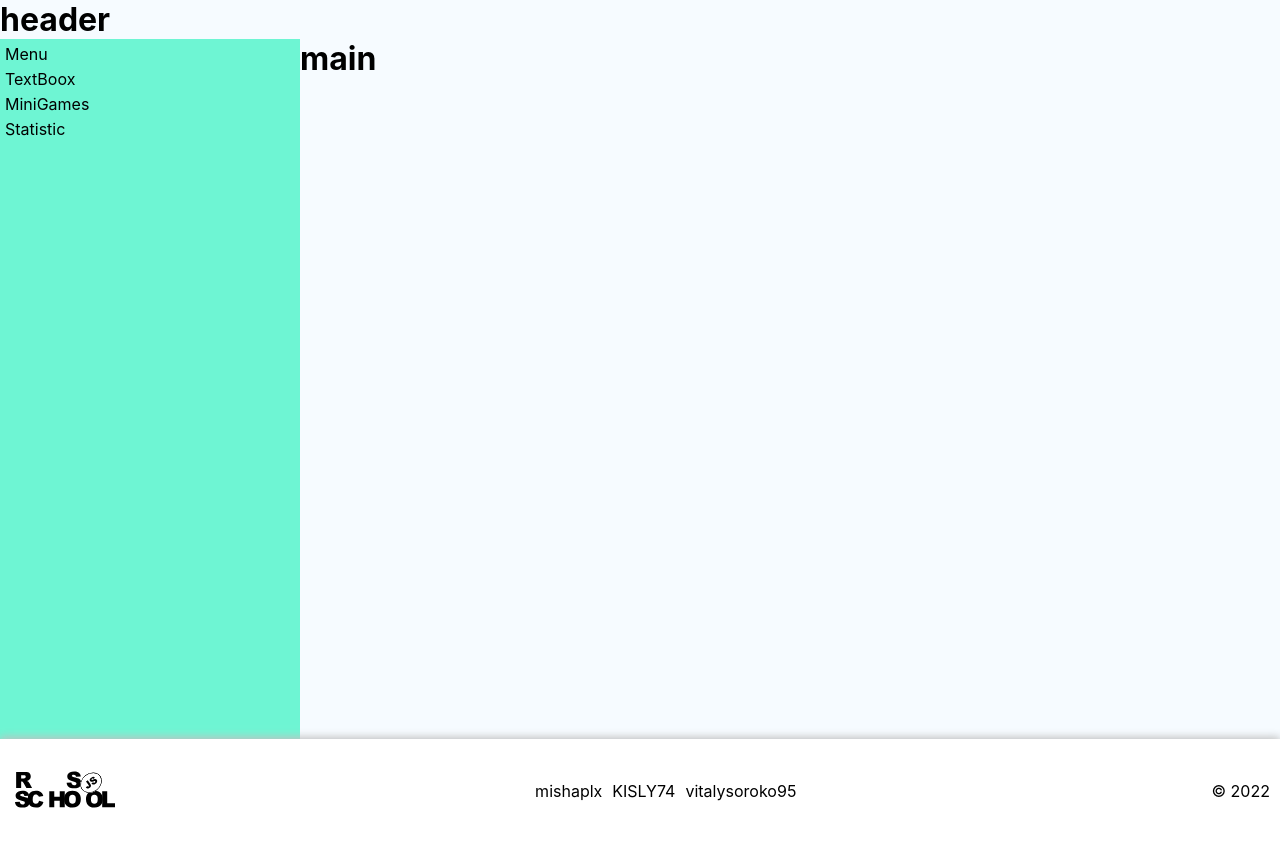
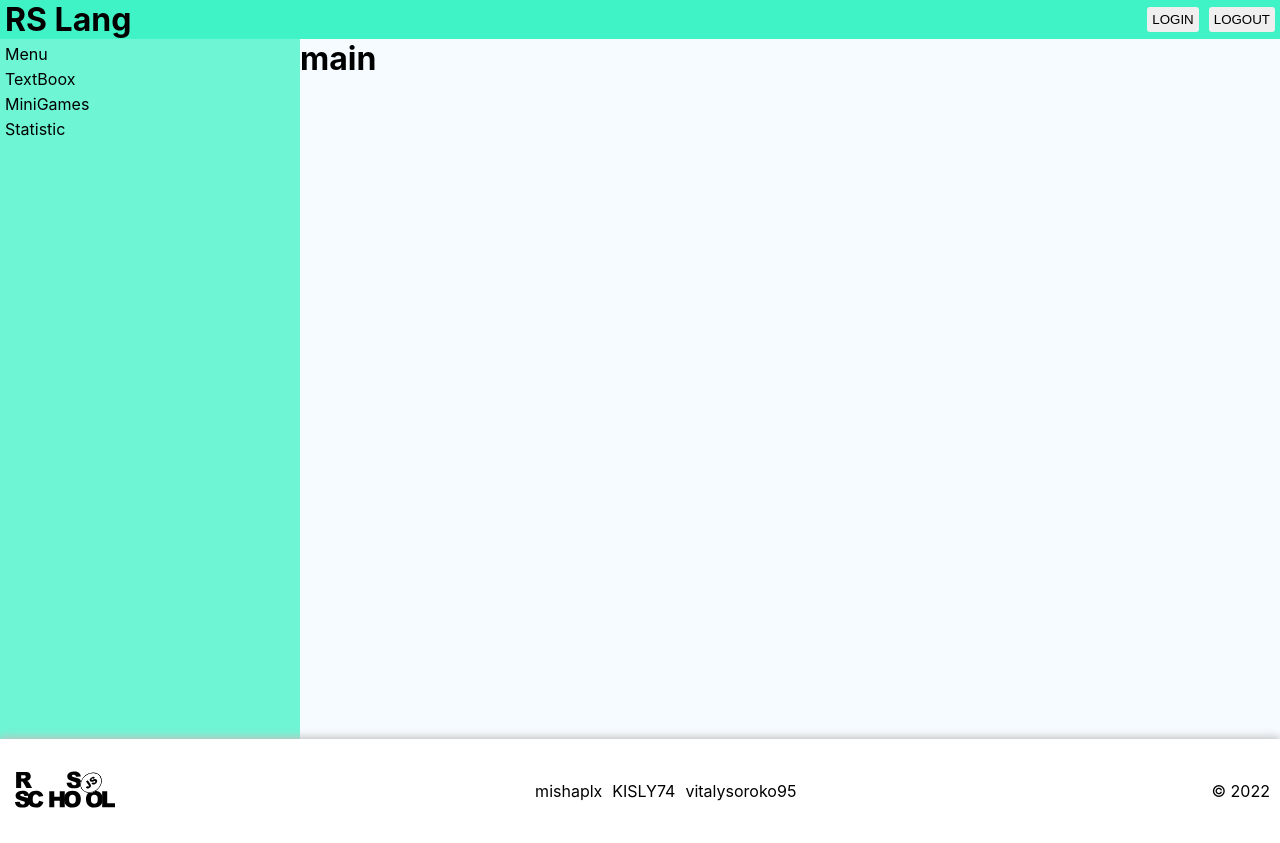
Before and after one commit to mishaplx/RS-Lang-App, a React (Create React App) app: page / in a window 1280 px wide. Built offline with nearby package versions, Linux system fonts and the light colour scheme.

Commit message:
fix: add button login and logout

```diff
--- a/src/component/Header/Header.css
+++ b/src/component/Header/Header.css
@@ -1,3 +1,26 @@
 .header{
   flex: 0 0 auto;
+  background-color:rgb(64, 243, 198);
+  display: flex;
+  align-items: center;
+  justify-content:space-between;
+  padding:0px 5px;
 }
+.block__login{
+
+}
+.button__log-in{
+  margin-right: 10px;
+}
+.button__log-out:hover, .button__log-in:hover{
+  background-color:rgb(201, 201, 201);
+}
+.button__log-out:active, .button__log-in:active{
+  background-color:rgb(83, 138, 221);
+}
+button{
+  transition: .3s;
+  padding:5px;
+  cursor:pointer;
+  border-radius: 3px;border: 0px solid #000;
+}
--- a/src/component/Header/Header.js
+++ b/src/component/Header/Header.js
@@ -2,7 +2,11 @@ import './Header.css'
 function Header() {
   return (
     <header className="header">
-      <h1>header</h1>
+      <h1>RS Lang</h1>
+      <div className="block__login">
+        <button className="button__log-in">LOGIN</button>
+        <button className="button__log-out">LOGOUT</button>
+      </div>
     </header>
   );
 }
```
